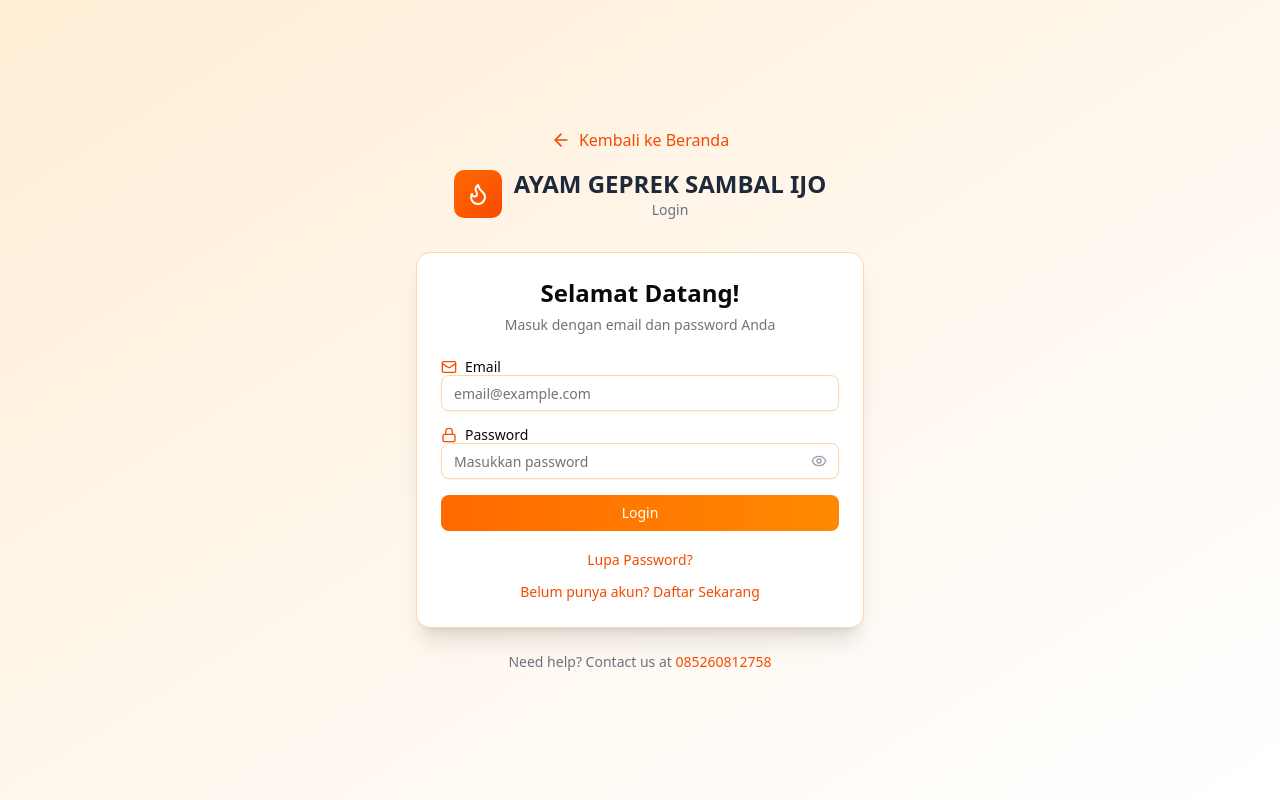
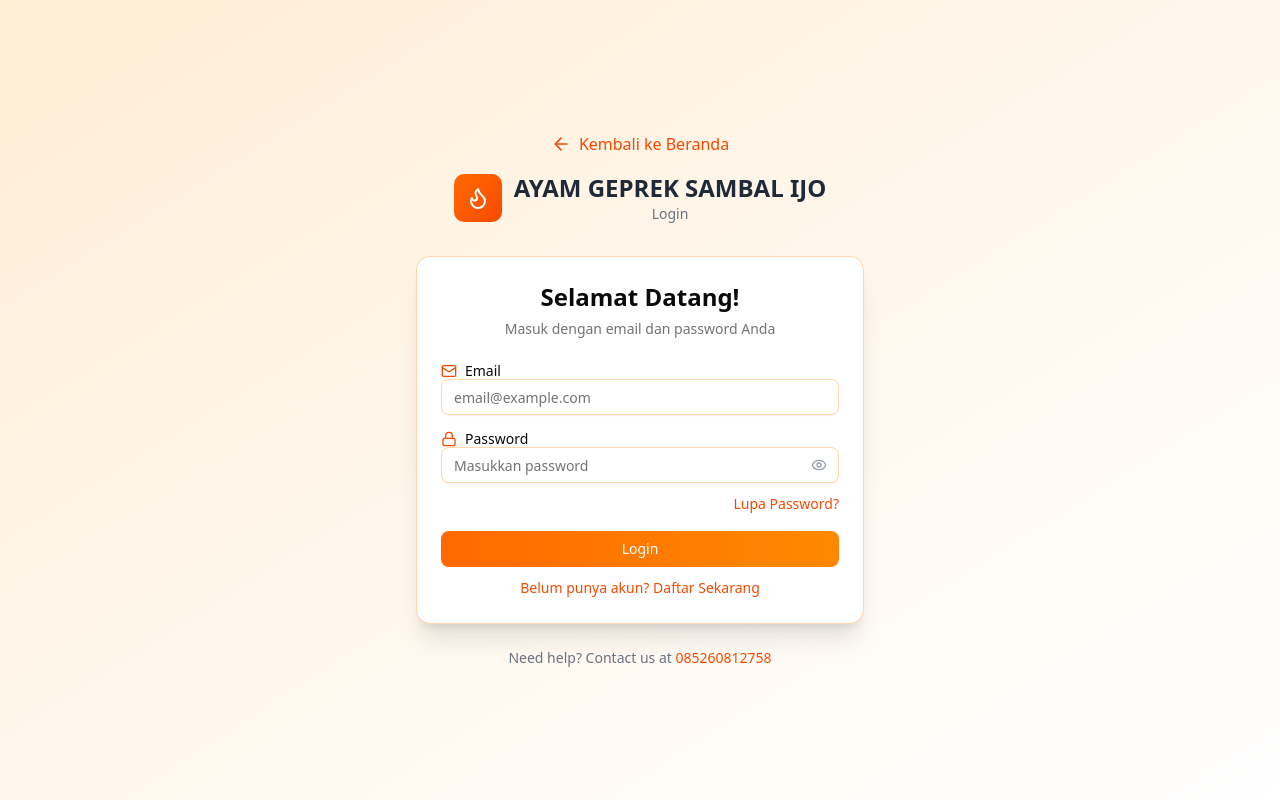
Before and after one commit to safir2310/apssayamgeprek, a Next.js app: page /login in a window 1280 px wide. Built offline with nearby package versions, Linux system fonts and the light colour scheme.

Commit message:
bdde189b-93bf-4ea1-8ac7-7bf1a0f9092e

```diff
--- a/src/app/login/page.tsx
+++ b/src/app/login/page.tsx
@@ -247,7 +247,7 @@ export default function LoginPage() {
                     value={loginForm.password}
                     onChange={(e) => setLoginForm({ ...loginForm, password: e.target.value })}
                     required
-                    className="border-orange-200 focus:border-orange-500 pr-10"
+                    className="border-orange-200 focus:border-orange-500"
                   />
                   <button
                     type="button"
@@ -256,6 +256,14 @@ export default function LoginPage() {
                   >
                     {showPassword ? <EyeOff className="w-4 h-4" /> : <Eye className="w-4 h-4" />}
                   </button>
+                </div>
+                <div className="text-right mt-2">
+                  <Link
+                    href="/forgot-password"
+                    className="text-sm text-orange-600 hover:text-orange-700 hover:underline"
+                  >
+                    Lupa Password?
+                  </Link>
                 </div>
               </div>
 
@@ -267,16 +275,6 @@ export default function LoginPage() {
                 {loading ? 'Memproses...' : 'Login'}
               </Button>
             </form>
-
-            {/* Forgot Password Link */}
-            <div className="text-center mt-4">
-              <Link
-                href="/forgot-password"
-                className="text-sm text-orange-600 hover:text-orange-700 hover:underline"
-              >
-                Lupa Password?
-              </Link>
-            </div>
 
             {/* Register Link */}
             <div className="text-center mt-2">
```
